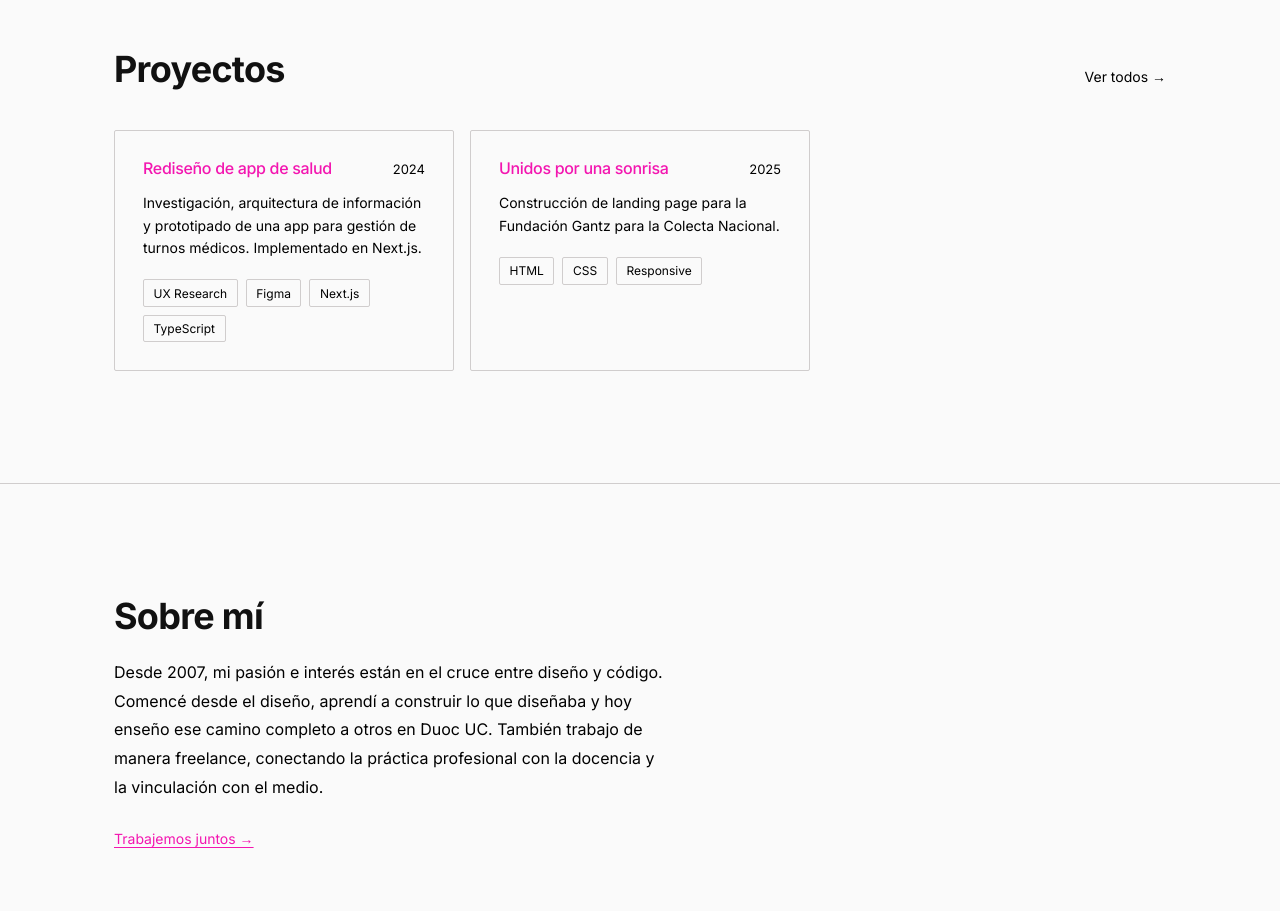
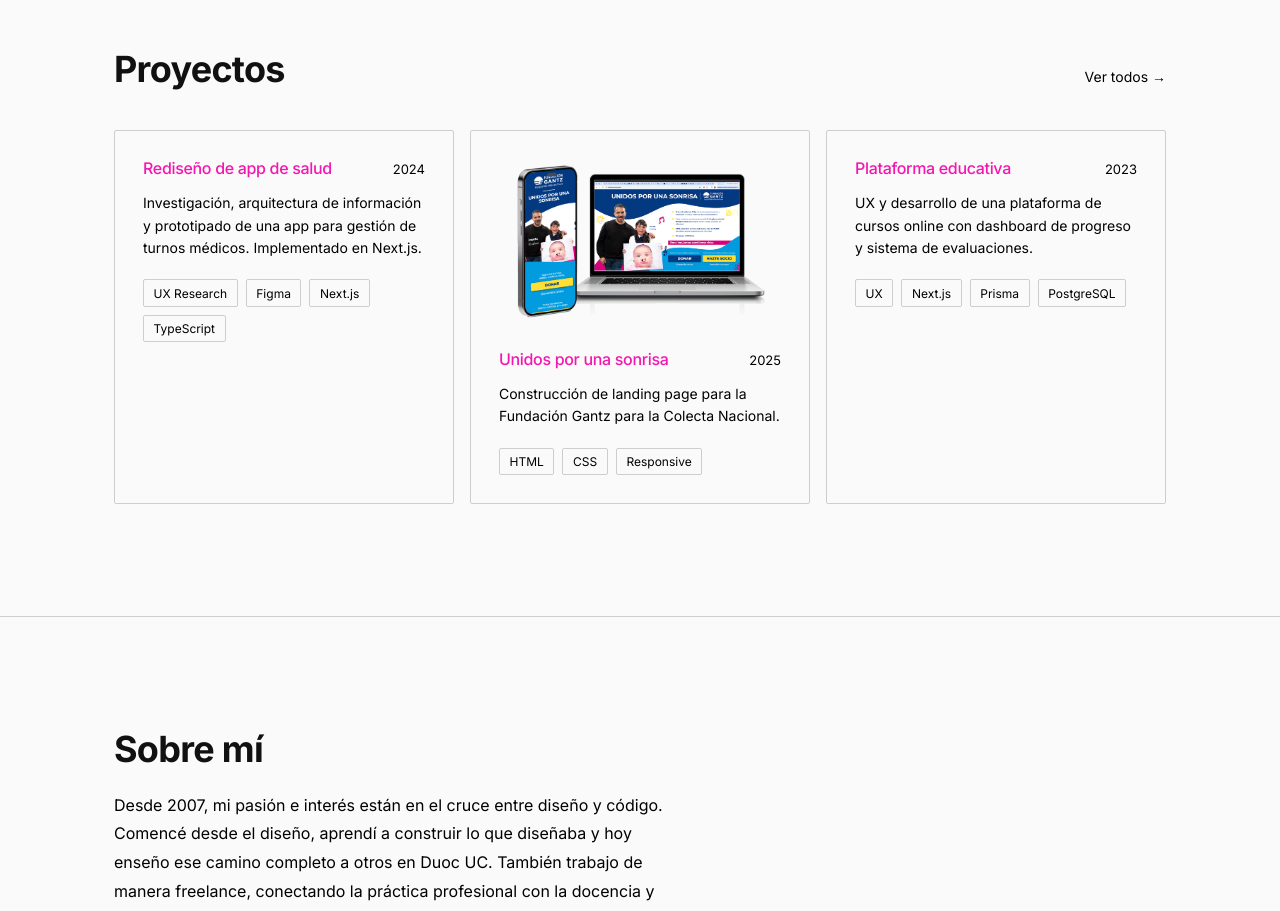
Before and after one commit to pochitax/portafolioweb, a Next.js app: page / in a window 1280 px wide. Shown: the part 900-1811 px from the top of the page. Built offline with nearby package versions, Linux system fonts and the light colour scheme.

Commit message:
ajustes de proyectos

```diff
--- a/src/components/ui/ProjectCard.tsx
+++ b/src/components/ui/ProjectCard.tsx
@@ -1,50 +1,52 @@
 import Link from 'next/link'
+import Image from 'next/image'
 import { Project } from '@/types'
 
 export default function ProjectCard({ project }: { project: Project }) {
-  const { slug, title, description, tags, year } = project
-
+  const { slug, title, description, tags, year, coverImage } = project
 
   return (
     <Link href={`/proyectos/${slug}`} className="card-link">
+
+      {/* Imagen */}
+      {coverImage && coverImage.trim() !== '' && (
+        <div style={{
+          marginBottom: '2rem',
+          borderRadius: 'var(--radius)',
+          overflow: 'hidden',
+          aspectRatio: '16/9',
+        }}>
+          <Image
+            src={coverImage}
+            alt={title}
+            width={800}
+            height={450}
+            style={{ width: '100%', height: '100%', objectFit: 'cover' }}
+          />
+        </div>
+      )}
+
       {/* Header */}
-      <div
-        style={{
-          display: 'flex',
-          justifyContent: 'space-between',
-          alignItems: 'flex-start',
-          marginBottom: '0.75rem',
-        }}
-      >
+      <div style={{ display: 'flex', justifyContent: 'space-between', alignItems: 'flex-start', marginBottom: '0.75rem' }}>
         <h3 style={{ fontSize: '1rem', fontWeight: 500 }}>{title}</h3>
         <span style={{ color: 'var(--color-muted)', fontSize: '0.8125rem' }}>{year}</span>
       </div>
 
       {/* Description */}
-      <p
-        style={{
-          fontSize: '0.875rem',
-          color: 'var(--color-muted)',
-          marginBottom: '1.25rem',
-          maxWidth: '100%',
-        }}
-      >
+      <p style={{ fontSize: '0.875rem', color: 'var(--color-muted)', marginBottom: '1.25rem', maxWidth: '100%' }}>
         {description}
       </p>
 
       {/* Tags */}
       <div style={{ display: 'flex', flexWrap: 'wrap', gap: '0.5rem' }}>
-        {tags.map((tag) => (
-          <span
-            key={tag}
-            style={{
-              fontSize: '0.75rem',
-              padding: '0.2rem 0.6rem',
-              border: '1px solid var(--color-border)',
-              borderRadius: 'var(--radius)',
-              color: 'var(--color-muted)',
-            }}
-          >
+        {tags && tags.map((tag) => (
+          <span key={tag} style={{
+            fontSize: '0.75rem',
+            padding: '0.2rem 0.6rem',
+            border: '1px solid var(--color-border)',
+            borderRadius: 'var(--radius)',
+            color: 'var(--color-muted)',
+          }}>
             {tag}
           </span>
         ))}
--- a/src/lib/projects.tsx
+++ b/src/lib/projects.tsx
@@ -13,7 +13,6 @@ export const projects: Project[] = [
     url:         'https://mi-proyecto.vercel.app',
     github:      'https://github.com/tu-usuario/proyecto',
     featured:    true,
-    coverImage:  '/projects/salud.jpg',
   },
   {
     slug:        'unidos-por-una-sonrisa',
@@ -44,8 +43,7 @@ export const projects: Project[] = [
     year:        2023,
     url:         undefined,
     github:      undefined,
-    featured:    false,
-    coverImage:  '/projects/edu.jpg',
+    featured:    true,
   },
 ]
 
@@ -94,6 +92,7 @@ export const teaching: TeachingItem[] = [
       'Escuela de Skate Sausalito',
     ],
     tags:        ['Accesibilidad Web', 'Arquitectura y Diseño de Interfaces', 'Figma'],
+    externalUrl: 'https://www.duoc.cl/?noticia_post_type=estudiantes-de-diseno-grafico-realizan-pagina-web-accesible-para-el-instituto-antonio-vicente-mosquete',
   },
   {
     title:       'Docencia e impartición de asignaturas en Educación Continua',
@@ -109,6 +108,7 @@ export const teaching: TeachingItem[] = [
       'Accesibilidad Web (FOL)',
       'Javascript Avanzado (FOL)',
     ],
+
   },
   {
     title:       'Evidencias de proyectos de estudiantes',
```
